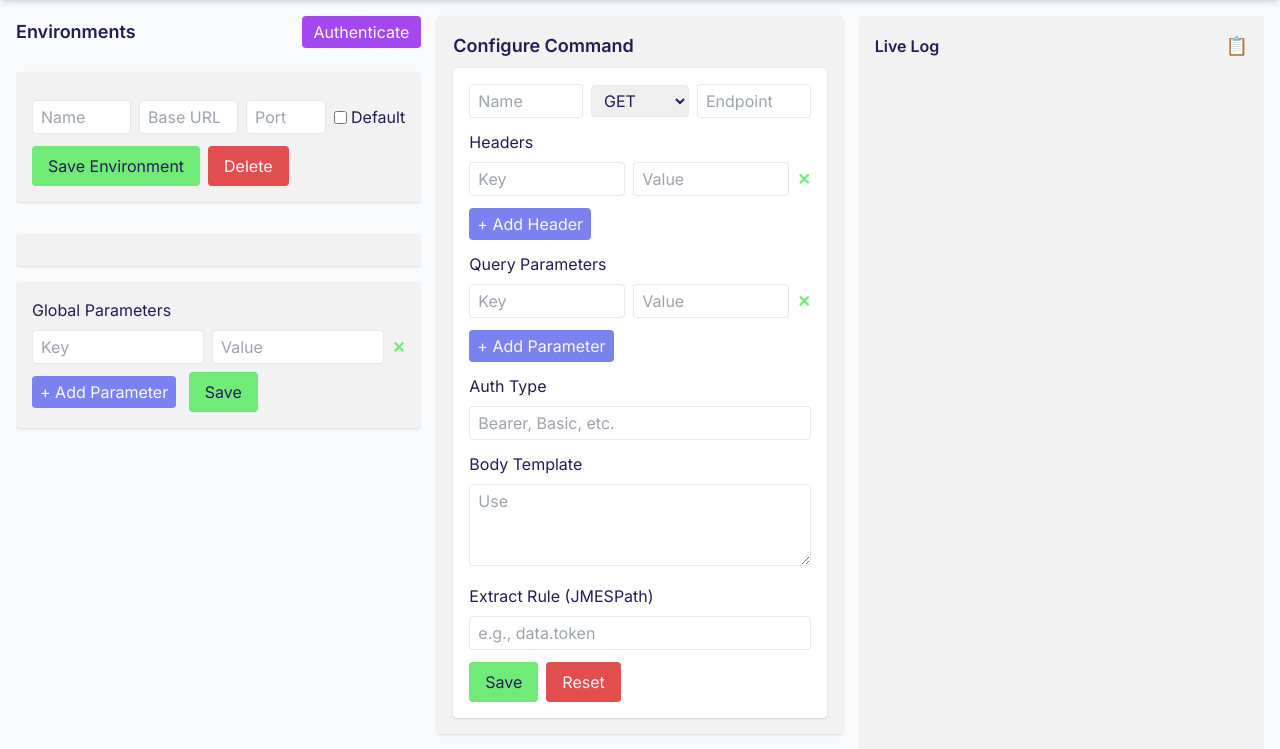
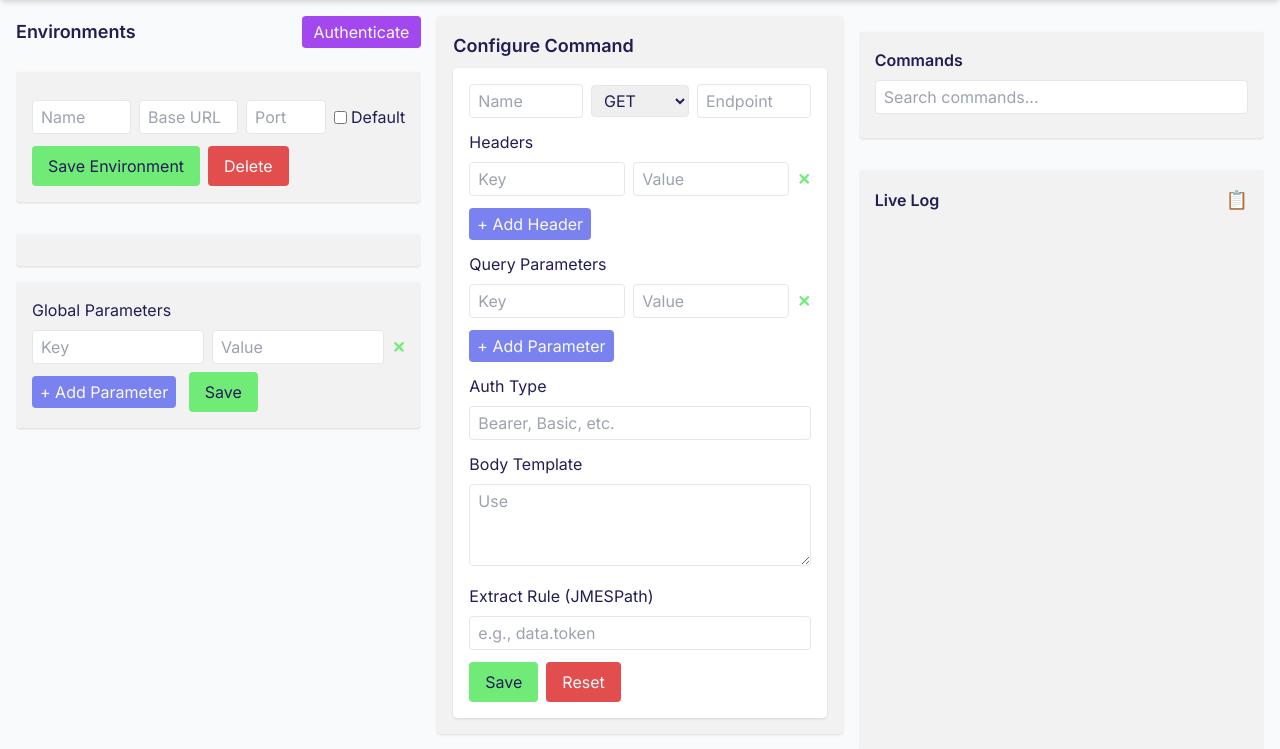
Before and after one commit to torosys/FlaskAPIManager, a Flask app: template templates/main.html in a window 1280 px wide. Shown: the part 60-809 px from the top of the page. Run offline with Flask 3, Linux system fonts and the light colour scheme; the template is opened without the code that fills it, so the values that code supplies are empty; the visitor is signed in with stand-in values (Sample User, id 1); some libraries are stand-ins or nearby versions.

Commit message:
Add commands dropdown partial with search

```diff
--- a/app.py
+++ b/app.py
@@ -310,6 +310,14 @@ def list_commands():
     return render_template('commands_list.html', commands=cmds)
 
 
+@app.get('/commands/dropdown')
+def commands_dropdown():
+    """Return the search + list partial for commands."""
+    if not is_logged_in():
+        return redirect(url_for('login'))
+    return render_template('commands_dropdown.html')
+
+
 @app.get('/commands/form')
 def command_form():
     if not is_logged_in():
@@ -373,6 +381,11 @@ def delete_command(cmd_id):
     finally:
         conn.close()
 
+    if request.headers.get('HX-Request'):
+        conn = get_db_connection()
+        cmds = conn.execute('SELECT * FROM commands ORDER BY name').fetchall()
+        conn.close()
+        return render_template('commands_list.html', commands=cmds)
     return redirect(url_for('commands_page'))
 
 
--- /dev/null
+++ b/templates/commands_dropdown.html
@@ -0,0 +1,10 @@
+<div class="bg-primary text-main p-4 rounded shadow mb-4" id="commands-dropdown-container">
+  <h3 class="font-semibold mb-2">Commands</h3>
+  <input type="text" name="search" id="cmd-search"
+         placeholder="Search commands..."
+         class="w-full border rounded px-2 py-1 mb-2"
+         hx-get="/commands/list"
+         hx-target="#commands-list"
+         hx-trigger="keyup changed delay:300ms">
+  <div id="commands-list" hx-get="/commands/list" hx-trigger="load" hx-swap="innerHTML"></div>
+</div>
--- a/templates/commands_list.html
+++ b/templates/commands_list.html
@@ -5,7 +5,12 @@
       <span class="text-sm text-sub">[{{ cmd['http_method'] }}] {{ cmd['endpoint'] }}</span>
     </div>
     <div class="space-x-2">
-      <button hx-post="/delete_command/{{ cmd['id'] }}" hx-swap="none" class="bg-delete text-main px-2 py-1 rounded hover-cta">Delete</button>
+      <button
+        hx-post="/delete_command/{{ cmd['id'] }}"
+        hx-target="#commands-list"
+        hx-swap="outerHTML"
+        class="bg-delete text-main px-2 py-1 rounded hover-cta"
+      >Delete</button>
     </div>
   </div>
 {% endfor %}
--- a/templates/main.html
+++ b/templates/main.html
@@ -230,6 +230,8 @@
 
   <!-- Right Pane: Live Log -->
   <div class="col-span-1 flex flex-col space-y-4 overflow-auto">
+    <div hx-get="/commands/dropdown" hx-trigger="load" hx-target="#commands-dropdown" hx-swap="innerHTML"></div>
+    <div id="commands-dropdown"></div>
     <div class="bg-primary text-main p-4 rounded shadow flex-1 overflow-auto">
       <div class="flex items-center justify-between mb-2">
         <h3 class="font-semibold">Live Log</h3>
```
